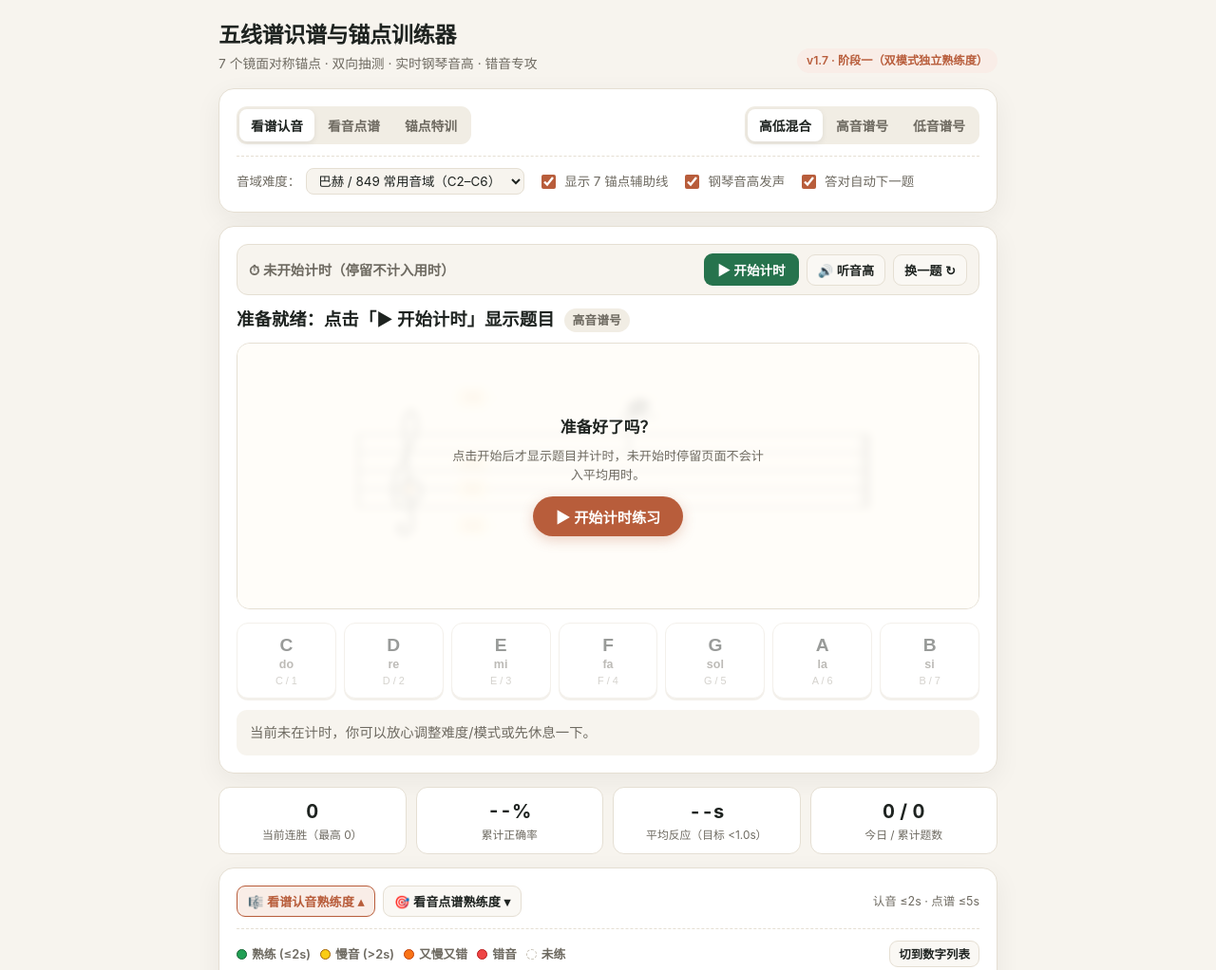
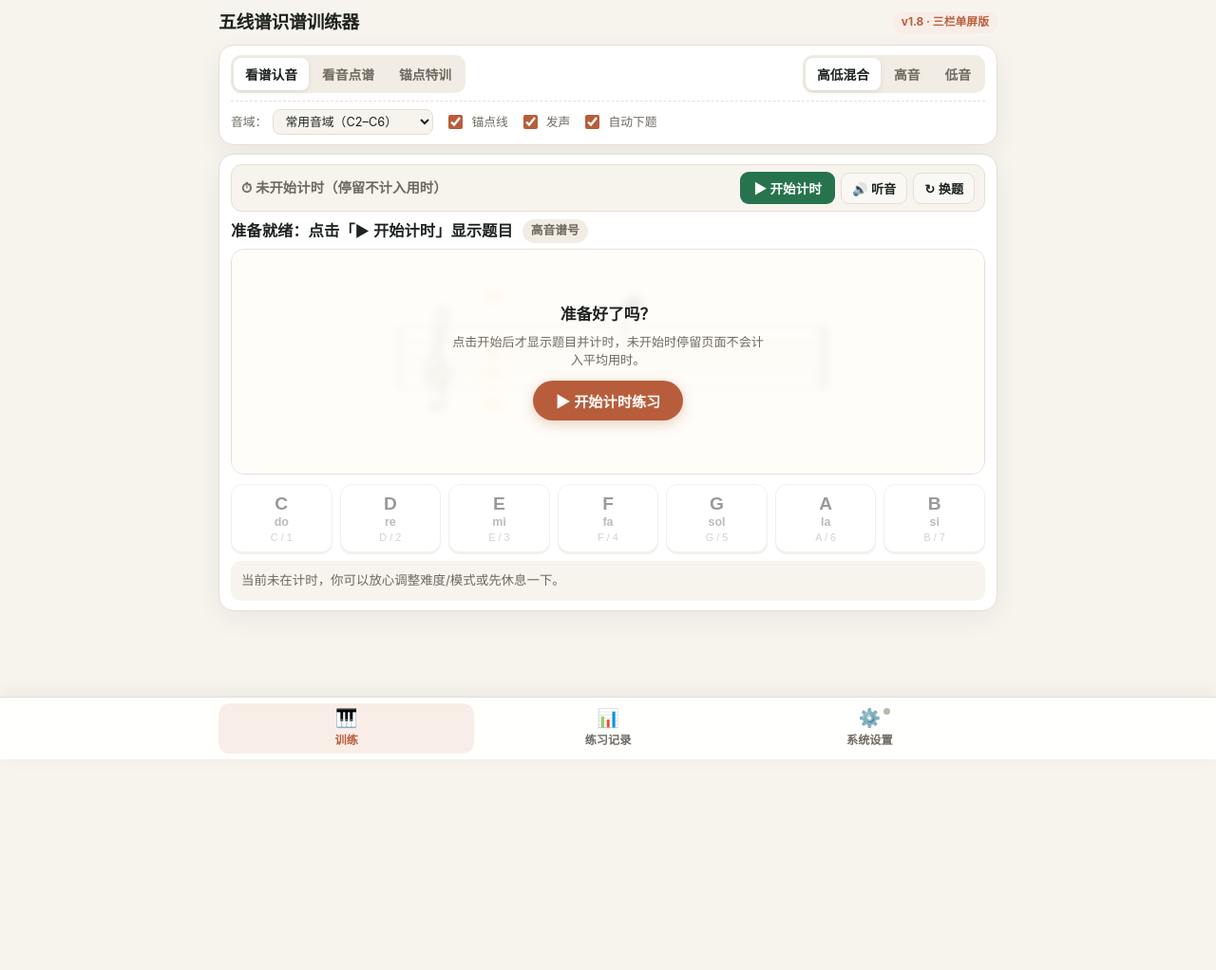
Before and after one commit to xietao0078-netizen/study-tools, a plain HTML site: page index.html in a window 1280 px wide. Shown: the top 1022 px of the page at 95% size. After the commit the page ends 800 px from the top, so only its background shows below. Drawn offline with Linux system fonts and the light colour scheme.

Commit message:
feat: 升级 v1.8，重构为训练/练习记录/系统设置三栏单屏切换架构

```diff
--- a/index.html
+++ b/index.html
@@ -31,11 +31,11 @@
 
     body {
       margin: 0;
-      padding: 20px 14px 40px;
+      padding: 10px 12px calc(76px + env(safe-area-inset-bottom, 0px));
       font-family: -apple-system, BlinkMacSystemFont, "PingFang SC", "Hiragino Sans GB", "Microsoft YaHei", sans-serif;
       background: var(--bg);
       color: var(--ink);
-      line-height: 1.5;
+      line-height: 1.45;
     }
 
     .app {
@@ -46,32 +46,26 @@
     header {
       display: flex;
       justify-content: space-between;
-      align-items: flex-end;
-      flex-wrap: wrap;
-      gap: 10px;
-      margin-bottom: 16px;
+      align-items: center;
+      gap: 8px;
+      margin-bottom: 10px;
     }
 
     h1 {
       margin: 0;
-      font-size: 1.45rem;
-      font-weight: 700;
+      font-size: 1.18rem;
+      font-weight: 800;
       letter-spacing: -0.02em;
     }
 
-    .subtitle {
-      font-size: 0.86rem;
-      color: var(--muted);
-      margin-top: 2px;
-    }
-
     .badge-ver {
-      font-size: 0.76rem;
+      font-size: 0.74rem;
       color: var(--accent);
       background: var(--accent-soft);
-      padding: 4px 10px;
+      padding: 3px 9px;
       border-radius: 999px;
-      font-weight: 600;
+      font-weight: 700;
+      white-space: nowrap;
     }
 
     .card {
@@ -79,8 +73,103 @@
       border: 1px solid var(--border);
       border-radius: var(--radius);
       box-shadow: var(--shadow);
-      padding: 18px;
-      margin-bottom: 14px;
+      padding: 14px;
+      margin-bottom: 10px;
+    }
+
+    .card.compact {
+      padding: 10px 12px;
+      margin-bottom: 9px;
+    }
+
+    /* Tab Panels & Fixed Bottom Navigation Bar */
+    .tab-panel { display: none; }
+    .tab-panel.active { display: block; }
+
+    .bottom-nav {
+      position: fixed;
+      left: 0;
+      right: 0;
+      bottom: 0;
+      z-index: 40;
+      background: rgba(255, 255, 255, 0.94);
+      backdrop-filter: blur(12px);
+      -webkit-backdrop-filter: blur(12px);
+      border-top: 1px solid var(--border);
+      padding: 6px 10px calc(6px + env(safe-area-inset-bottom, 0px));
+      box-shadow: 0 -4px 20px rgba(30, 35, 32, 0.06);
+    }
+
+    .bottom-nav-inner {
+      max-width: 820px;
+      margin: 0 auto;
+      display: grid;
+      grid-template-columns: repeat(3, 1fr);
+      gap: 6px;
+    }
+
+    .nav-btn {
+      position: relative;
+      border: none;
+      background: transparent;
+      color: var(--muted);
+      border-radius: 12px;
+      padding: 6px 4px;
+      cursor: pointer;
+      display: flex;
+      flex-direction: column;
+      align-items: center;
+      gap: 2px;
+      font-size: 0.76rem;
+      font-weight: 700;
+      transition: all 0.15s ease;
+    }
+
+    .nav-btn .nav-ico {
+      font-size: 1.18rem;
+      line-height: 1.1;
+    }
+
+    .nav-btn.active {
+      background: var(--accent-soft);
+      color: var(--accent);
+    }
+
+    .nav-dot {
+      position: absolute;
+      top: 5px;
+      right: calc(50% - 22px);
+      width: 7px;
+      height: 7px;
+      border-radius: 50%;
+      background: #bdb7ab;
+    }
+
+    .nav-dot.ok { background: var(--ok); }
+    .nav-dot.busy { background: var(--anchor); }
+    .nav-dot.err { background: var(--err); }
+
+    .settings-group-title {
+      font-size: 0.92rem;
+      font-weight: 800;
+      color: var(--ink);
+      margin: 0 0 10px;
+      display: flex;
+      align-items: center;
+      justify-content: space-between;
+      gap: 8px;
+    }
+
+    .settings-btn-row {
+      display: flex;
+      flex-wrap: wrap;
+      gap: 8px;
+    }
+
+    .tips-box {
+      font-size: 0.82rem;
+      color: var(--muted);
+      line-height: 1.65;
     }
 
     /* Controls Bar */
@@ -121,12 +210,12 @@
     .sub-controls {
       display: flex;
       flex-wrap: wrap;
-      gap: 10px 14px;
+      gap: 6px 12px;
       align-items: center;
-      margin-top: 12px;
-      padding-top: 12px;
+      margin-top: 8px;
+      padding-top: 8px;
       border-top: 1px dashed var(--border);
-      font-size: 0.84rem;
+      font-size: 0.8rem;
       color: var(--muted);
     }
 
@@ -270,12 +359,15 @@
     svg#staffSvg {
       width: 100%;
       max-width: 640px;
+      max-height: 28vh;
       height: auto;
       display: block;
     }
 
     .staff-wrap.place-mode svg#staffSvg {
-      max-width: 520px;
+      width: auto;
+      max-width: 100%;
+      max-height: 36vh;
     }
 
     /* Mode B: 防误触微调与确认控制条 */
@@ -402,12 +494,12 @@
       border: 1px solid var(--border);
       background: #ffffff;
       border-radius: 12px;
-      padding: 12px 4px;
+      padding: 9px 4px;
       cursor: pointer;
       display: flex;
       flex-direction: column;
       align-items: center;
-      gap: 2px;
+      gap: 1px;
       transition: all 0.12s ease;
       box-shadow: 0 2px 0 var(--border);
     }
@@ -464,12 +556,12 @@
       align-items: center;
       justify-content: space-between;
       flex-wrap: wrap;
-      gap: 8px;
-      padding: 9px 12px;
-      margin-bottom: 12px;
+      gap: 6px;
+      padding: 7px 10px;
+      margin-bottom: 8px;
       background: #f7f4ee;
       border: 1px solid var(--border);
-      border-radius: 12px;
+      border-radius: 11px;
     }
 
     .timer-readout {
@@ -880,16 +972,15 @@
 <body>
   <div class="app">
     <header>
-      <div>
-        <h1>五线谱识谱与锚点训练器</h1>
-        <div class="subtitle">7 个镜面对称锚点 · 双向抽测 · 实时钢琴音高 · 错音专攻</div>
-      </div>
-      <span class="badge-ver">v1.7 · 阶段一（双模式独立熟练度）</span>
+      <h1>五线谱识谱训练器</h1>
+      <span class="badge-ver">v1.8 · 三栏单屏版</span>
     </header>
 
-    <!-- 1. Controls: 练习模式、难度与功能选择 -->
-    <div class="card">
-      <div class="controls">
+    <!-- ==================== TAB 1: 训练模块 ==================== -->
+    <section class="tab-panel active" id="panelPractice">
+      <!-- 练习模式、难度与开关 -->
+      <div class="card compact">
+        <div class="controls" style="gap:6px;">
           <div class="seg-group" id="modeGroup">
             <button class="seg-btn active" data-mode="read">看谱认音</button>
             <button class="seg-btn" data-mode="place">看音点谱</button>
@@ -898,75 +989,77 @@
 
           <div class="seg-group" id="clefGroup">
             <button class="seg-btn active" data-clef="both">高低混合</button>
-          <button class="seg-btn" data-clef="treble">高音谱号</button>
-          <button class="seg-btn" data-clef="bass">低音谱号</button>
+            <button class="seg-btn" data-clef="treble">高音</button>
+            <button class="seg-btn" data-clef="bass">低音</button>
           </div>
         </div>
 
         <div class="sub-controls">
           <label>
-          音域难度：
+            音域：
             <select id="rangeSelect">
-            <option value="near_anchors">锚点周边（±2 步 · 新手提速）</option>
-            <option value="core" selected>巴赫 / 849 常用音域（C2–C6）</option>
-            <option value="extended">加线扩展音域（A1–E6）</option>
-            <option value="weak">🎯 重点训练（错音 + 慢音）</option>
+              <option value="near_anchors">锚点周边（±2 步）</option>
+              <option value="core" selected>常用音域（C2–C6）</option>
+              <option value="extended">加线扩展（A1–E6）</option>
+              <option value="weak">🎯 重点训练（错+慢）</option>
             </select>
           </label>
 
-        <label><input type="checkbox" id="toggleAnchors" checked /> 显示 7 锚点辅助线</label>
-        <label><input type="checkbox" id="toggleSound" checked /> 钢琴音高发声</label>
-        <label><input type="checkbox" id="toggleAutoNext" checked /> 答对自动下一题</label>
-      </div>
-    </div>
-
-    <!-- 2. Main Practice Card: 练习模块 -->
-    <div class="card">
+          <label><input type="checkbox" id="toggleAnchors" checked /> 锚点线</label>
+          <label><input type="checkbox" id="toggleSound" checked /> 发声</label>
+          <label><input type="checkbox" id="toggleAutoNext" checked /> 自动下题</label>
+        </div>
+      </div>
+
+      <!-- 核心练习区 -->
+      <div class="card compact">
         <div class="timer-bar">
-        <div class="timer-readout" id="timerReadout">⏱ 未开始计时（停留不计入用时）</div>
-        <div style="display:flex; gap:8px; flex-wrap:wrap; align-items:center;">
+          <div class="timer-readout" id="timerReadout">⏱ 未开始计时</div>
+          <div style="display:flex; gap:6px; flex-wrap:wrap; align-items:center;">
             <button class="btn-timer" id="btnTimerToggle">▶ 开始计时</button>
-          <button class="icon-btn" id="btnReplay">🔊 听音高</button>
-          <button class="icon-btn" id="btnSkip">换一题 ↻</button>
-        </div>
-      </div>
-
-      <div class="prompt-bar">
-        <div class="prompt-main" id="promptMain">点击「开始计时」后显示题目</div>
+            <button class="icon-btn" id="btnReplay">🔊 听音</button>
+            <button class="icon-btn" id="btnSkip">↻ 换题</button>
+          </div>
+        </div>
+
+        <div class="prompt-bar" style="margin-bottom:6px;">
+          <div class="prompt-main" id="promptMain" style="font-size:1.02rem;">点击「开始计时」后显示题目</div>
         </div>
 
         <div class="staff-wrap" id="staffWrap">
           <svg id="staffSvg" viewBox="0 0 600 250" xmlns="http://www.w3.org/2000/svg"></svg>
           <div class="staff-overlay" id="staffOverlay">
             <div class="overlay-title" id="overlayTitle">准备好了吗？</div>
-          <div class="overlay-sub" id="overlaySub">点击下方按钮才会显示音符并开始计时，停留在本页面不会计入平均反应时间。</div>
+            <div class="overlay-sub" id="overlaySub">点击下方按钮才显示音符并计时，停留页面不计入平均用时。</div>
             <button class="btn-overlay-start" id="btnOverlayStart">▶ 开始计时练习</button>
           </div>
         </div>
 
         <!-- Mode A / Anchors Answer Buttons -->
-      <div class="answer-grid" id="answerGrid"></div>
+        <div class="answer-grid" id="answerGrid" style="margin-top:10px;"></div>
 
         <!-- Mode B Place Controls (防误触微调 + 确认) -->
-      <div class="place-controls" id="placeControls">
+        <div class="place-controls" id="placeControls" style="margin-top:9px;">
           <div class="place-btn-row">
-          <button class="btn-nudge" id="btnNudgeUp" disabled>▲ 上移一步</button>
+            <button class="btn-nudge" id="btnNudgeUp" disabled>▲ 上移</button>
             <button class="btn-confirm-place" id="btnConfirmPlace" disabled>先在谱上点选位置</button>
-          <button class="btn-nudge" id="btnNudgeDown" disabled>▼ 下移一步</button>
+            <button class="btn-nudge" id="btnNudgeDown" disabled>▼ 下移</button>
           </div>
           <div class="place-opt-row">
-          <span id="placeHint">在放大五线谱上按住上下拖动选位，可点左右微调后再确认</span>
-          <label><input type="checkbox" id="toggleConfirmPlace" checked /> 防误触（确认前可微调）</label>
-        </div>
-      </div>
-
-      <div class="feedback" id="feedbackBar">
-        <span id="feedbackText">提示：优先找最近的锚点（高音 C4/G4/C5/C6，低音 C2/C3/F3/C4），不要从中央 C 一格格数！</span>
+            <span id="placeHint">按住谱面上下拖动选位，可点左右微调再确认</span>
+            <label><input type="checkbox" id="toggleConfirmPlace" checked /> 防误触确认</label>
+          </div>
+        </div>
+
+        <div class="feedback" id="feedbackBar" style="margin-top:9px; min-height:42px; padding:8px 11px; font-size:0.84rem;">
+          <span id="feedbackText">提示：用 7 个对称锚点秒推，不要从中央 C 逐格数！</span>
           <button class="next-btn" id="btnNext" style="display:none;">下一题 →</button>
         </div>
       </div>
-
-    <!-- 3. Stats & Analysis: 统计记录、五线谱熟练度图与 7 天历史 -->
+    </section>
+
+    <!-- ==================== TAB 2: 练习记录模块 ==================== -->
+    <section class="tab-panel" id="panelRecords">
       <div class="stats">
         <div class="stat-box">
           <div class="stat-val" id="statStreak">0</div>
@@ -1005,23 +1098,24 @@
           <div class="history-list" id="historyList"></div>
         </div>
       </div>
-
-    <!-- 4. Cloud Sync & Data Management Card: 数据管理与 GitHub 云同步 -->
-    <div class="card" style="padding:14px 16px;">
-      <div class="sync-bar">
+    </section>
+
+    <!-- ==================== TAB 3: 系统设置模块 ==================== -->
+    <section class="tab-panel" id="panelSettings">
+      <div class="card">
+        <h2 class="settings-group-title">
+          <span>☁️ GitHub 私有知识库云同步</span>
+          <button class="icon-btn" id="btnSyncNow" style="display:none;">☁️ 立即同步</button>
+        </h2>
+        <div class="sync-bar" style="margin-bottom:6px;">
           <div class="sync-status">
             <span class="sync-dot" id="syncDot"></span>
             <span id="syncStatusText">未开启 GitHub 云同步（仅保存在本设备）</span>
           </div>
-        <div style="display:flex; gap:8px; flex-wrap:wrap;">
-          <button class="icon-btn" id="btnSyncNow" style="display:none;">☁️ 立即同步</button>
-          <button class="icon-btn" id="btnToggleSyncConfig">⚙️ 云同步设置</button>
-          <button class="icon-btn" id="btnCopyReport">📋 复制战报</button>
-          <button class="icon-btn" id="btnResetStats">重置统计</button>
-        </div>
-      </div>
-
-      <div class="sync-drawer" id="syncDrawer">
+          <button class="icon-btn" id="btnToggleSyncConfig">展开 / 收起配置</button>
+        </div>
+
+        <div class="sync-drawer open" id="syncDrawer">
           <div style="color:var(--muted); font-size:0.8rem; line-height:1.5;">
             使用仅限 <strong>knowledge-base</strong> 单仓库读写权限的 GitHub Token，将你的 iPhone 与 Mac 练习记录实时合并同步到私有知识库。令牌仅保存在本机浏览器中，绝不上传至公开页面。
           </div>
@@ -1043,8 +1137,8 @@
               <input id="cfgDeviceName" type="text" placeholder="iPhone 或 Mac" />
             </div>
             <div class="field-item full">
-            <label for="cfgToken">GitHub Fine-grained Token（仅限本机保存）</label>
-            <input id="cfgToken" type="password" placeholder="粘贴以 github_pat_ 开头的令牌..." autocomplete="off" />
+              <label for="cfgToken">GitHub Token（仅限本机保存）</label>
+              <input id="cfgToken" type="password" placeholder="粘贴 github_pat_ 或 ghp_ 开头的令牌..." autocomplete="off" />
             </div>
           </div>
           <div class="sync-actions">
@@ -1054,11 +1148,47 @@
         </div>
       </div>
 
-    <div class="footer-tip">
-      电脑快捷键：按 <strong>C D E F G A B</strong> 或数字 <strong>1–7</strong>（对应 do–si）极速作答 · 按 <strong>空格 / 回车</strong> 切下一题<br />
-      后续可随时按你的学习进度升级：音程识别 · 升降号与五度圈调号 · 三和弦/七和弦块状识谱
-    </div>
-  </div>
+      <div class="card">
+        <h2 class="settings-group-title"><span>📋 数据导出与管理</span></h2>
+        <div class="settings-btn-row">
+          <button class="btn-primary-sm" id="btnCopyReport">📋 复制今日战报</button>
+          <button class="icon-btn" id="btnResetStats">重置本机统计</button>
+        </div>
+        <div class="tips-box" style="margin-top:10px;">
+          点击「复制今日战报」可将当天题数、正确率、平均反应和双模式弱项音一键复制发给 AI 归档进知识库。
+        </div>
+      </div>
+
+      <div class="card">
+        <h2 class="settings-group-title"><span>⌨️ 快捷键与升级路线</span></h2>
+        <div class="tips-box">
+          · <strong>看谱认音 / 锚点特训</strong>：键盘按 <strong>C D E F G A B</strong> 或数字 <strong>1–7</strong>（do–si）秒答<br />
+          · <strong>看音点谱</strong>：按 <strong>↑ / ↓</strong> 微调位置，按 <strong>空格 / 回车</strong> 确认落音<br />
+          · <strong>计时控制</strong>：按 <strong>P</strong> 键随时开始或暂停计时；切换页面/锁屏自动暂停<br />
+          · <strong>后续升级规划</strong>：音程识别 · 升降号与五度圈调号 · 三和弦/七和弦块状识谱
+        </div>
+      </div>
+    </section>
+  </div>
+
+  <!-- 底部固定三栏导航栏 -->
+  <nav class="bottom-nav" aria-label="主导航">
+    <div class="bottom-nav-inner">
+      <button class="nav-btn active" data-tab="practice">
+        <span class="nav-ico">🎹</span>
+        <span>训练</span>
+      </button>
+      <button class="nav-btn" data-tab="records">
+        <span class="nav-ico">📊</span>
+        <span>练习记录</span>
+      </button>
+      <button class="nav-btn" data-tab="settings">
+        <span class="nav-ico">⚙️</span>
+        <span>系统设置</span>
+        <span class="nav-dot" id="navSyncDot"></span>
+      </button>
+    </div>
+  </nav>
 
   <script>
     /* ============================================================
@@ -1375,7 +1505,8 @@
       timerState: 'idle', // 'idle' | 'running' | 'paused'
       pauseReason: '',
       analysisView: 'staff', // 'staff' | 'list'
-      activeAnalysisMode: 'read' // 'read' | 'place' | null
+      activeAnalysisMode: 'read', // 'read' | 'place' | null
+      activeTab: 'practice' // 'practice' | 'records' | 'settings'
     };
 
     let autoNextTimer = null;
@@ -1552,11 +1683,12 @@
 
     function setSyncStatus(kind, msg) {
       const dot = document.getElementById('syncDot');
+      const navDot = document.getElementById('navSyncDot');
       const txt = document.getElementById('syncStatusText');
       const btn = document.getElementById('btnSyncNow');
-      if (!dot || !txt) return;
-      dot.className = 'sync-dot' + (kind ? ` ${kind}` : '');
-      txt.textContent = msg;
+      if (dot) dot.className = 'sync-dot' + (kind ? ` ${kind}` : '');
+      if (navDot) navDot.className = 'nav-dot' + (kind ? ` ${kind}` : '');
+      if (txt) txt.textContent = msg;
       if (btn) btn.style.display = syncCfg.token ? 'inline-block' : 'none';
     }
 
@@ -2947,8 +3079,36 @@
       }
     });
 
-    // 键盘快捷键
+    // 底部三栏主导航切换（切离训练页自动暂停计时）
+    function switchTab(tabName) {
+      if (state.activeTab === 'practice' && tabName !== 'practice' && state.timerState === 'running') {
+        pauseTimer('切离训练页已自动暂停');
+      }
+      state.activeTab = tabName;
+      document.querySelectorAll('.bottom-nav .nav-btn').forEach(btn => {
+        btn.classList.toggle('active', btn.dataset.tab === tabName);
+      });
+      document.getElementById('panelPractice').classList.toggle('active', tabName === 'practice');
+      document.getElementById('panelRecords').classList.toggle('active', tabName === 'records');
+      document.getElementById('panelSettings').classList.toggle('active', tabName === 'settings');
+
+      if (tabName === 'records') {
+        updateStats();
+        renderNoteAnalysisTable();
+        renderHistory();
+      } else if (tabName === 'settings') {
+        fillSyncForm();
+      }
+      window.scrollTo({ top: 0, behavior: 'instant' });
+    }
+
+    document.querySelectorAll('.bottom-nav .nav-btn').forEach(btn => {
+      btn.addEventListener('click', () => switchTab(btn.dataset.tab));
+    });
+
+    // 键盘快捷键（仅在训练页生效）
     window.addEventListener('keydown', (e) => {
+      if (state.activeTab !== 'practice') return;
       if (e.target.tagName === 'SELECT' || e.target.tagName === 'INPUT') return;
       const upper = e.key.toUpperCase();
       if (upper === 'P') {
```
Lines whose indentation alone changed are shown as unchanged.
